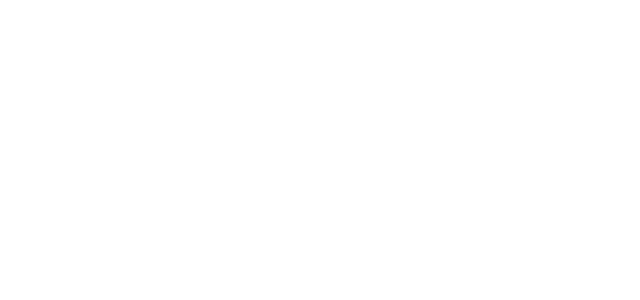
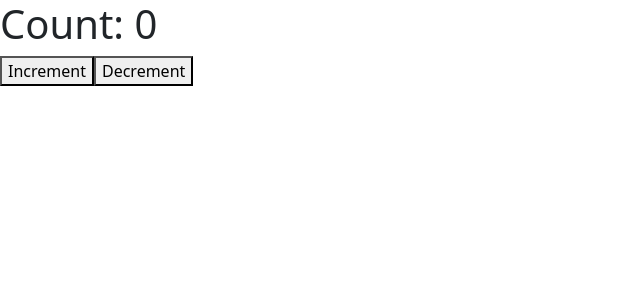
Before and after one commit to Gilocah28/Learning-Practice, a React (Vite) app in the folder Learning-React/: page / in a window 1280 px wide. Shown: the top 300 px of the page, without its empty margins (0-640 px from the left). Built offline with nearby package versions, Linux system fonts and the light colour scheme; the HTML template or start-up script is replaced by a standard one.

Commit message:
UseState

```diff
--- a/Learning-React/src/components/StateComponents.jsx
+++ b/Learning-React/src/components/StateComponents.jsx
@@ -1,9 +1,22 @@
-import React from 'react'
+import React, { useState } from 'react'
 
 const StateComponents = () => {
+
+  const [count, setCount] = useState(0)
+
+  // const handleIncrement = () => {
+  //   isCount(prevState => prevState + 1)
+  // }
+
+  // const handleDecrement = () => {
+  //   isCount(prevState => prevState - 1)
+  // }
+
   return (
     <div>
-
+      <h1>Count: {count}</h1>
+      <button onClick={() => setCount(prevState => prevState + 1)}>Increment</button>
+      <button onClick={() => setCount(prevState => prevState - 1)}>Decrement</button>
     </div>
   )
 }
```
